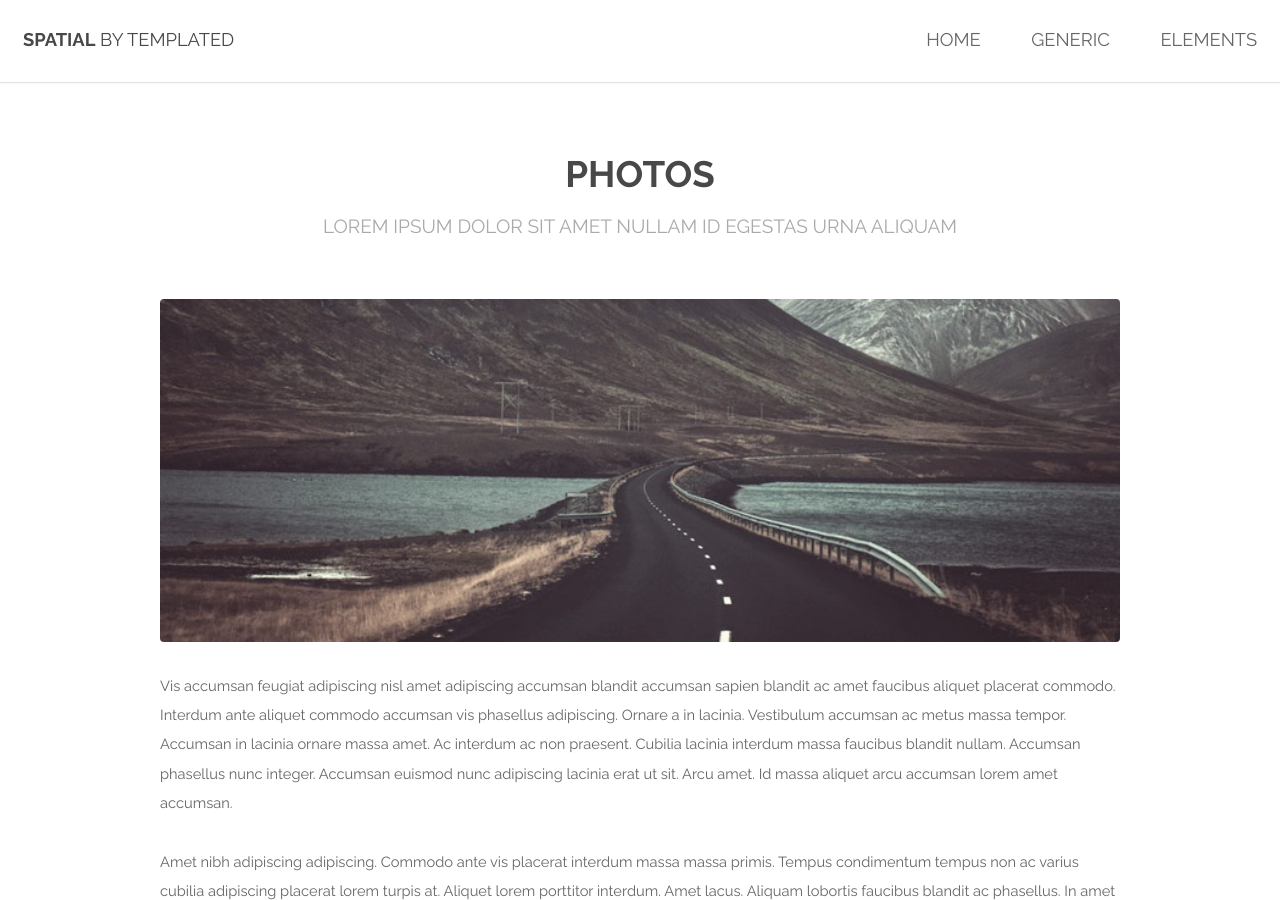
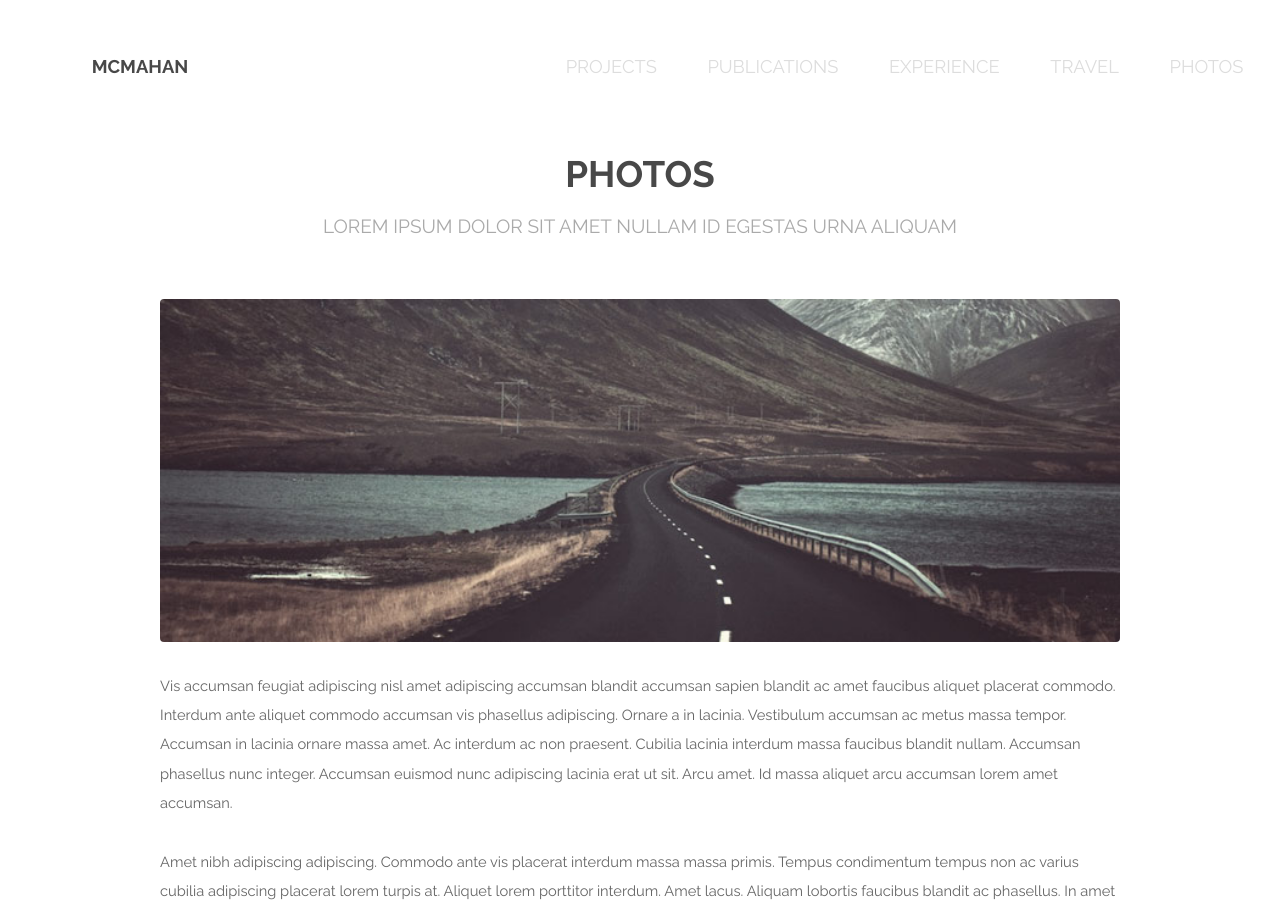
Before and after one commit to jbmcmahan/jbmcmahan.github.io, a Jekyll site: the page built from photos.html, in a window 1280 px wide and 900 px high. Built offline with Jekyll 4.4.1, drawn with Linux system fonts in a browser that asks for light colours; some of the changed text lies outside the part shown.

Commit message:
Update photos.html

```diff
--- a/photos.html
+++ b/photos.html
@@ -1,67 +1,16 @@
-<!DOCTYPE HTML>
-<html>
-	<head>
-		<title>Generic - Spatial by TEMPLATED</title>
-		<meta http-equiv="content-type" content="text/html; charset=utf-8" />
-		<meta name="description" content="" />
-		<meta name="keywords" content="" />
-		<!--[if lte IE 8]><script src="js/html5shiv.js"></script><![endif]-->
-		<script src="js/jquery.min.js"></script>
-		<script src="js/skel.min.js"></script>
-		<script src="js/skel-layers.min.js"></script>
-		<script src="js/init.js"></script>
-		<noscript>
-			<link rel="stylesheet" href="css/skel.css" />
-			<link rel="stylesheet" href="css/style.css" />
-			<link rel="stylesheet" href="css/style-xlarge.css" />
-		</noscript>
-	</head>
-	<body>
-
-		<!-- Header -->
-			<header id="header">
-				<h1><strong><a href="index.html">Spatial</a></strong> by Templated</h1>
-				<nav id="nav">
-					<ul>
-						<li><a href="index.html">Home</a></li>
-						<li><a href="generic.html">Generic</a></li>
-						<li><a href="elements.html">Elements</a></li>
-					</ul>
-				</nav>
-			</header>
-
+---
+layout: default
+---
 		<!-- Main -->
 			<section id="main" class="wrapper">
 				<div class="container">
-
 					<header class="major special">
 						<h2>Photos</h2>
 						<p>Lorem ipsum dolor sit amet nullam id egestas urna aliquam</p>
 					</header>
-
 					<a href="#" class="image fit"><img src="images/pic01.jpg" alt="" /></a>
 					<p>Vis accumsan feugiat adipiscing nisl amet adipiscing accumsan blandit accumsan sapien blandit ac amet faucibus aliquet placerat commodo. Interdum ante aliquet commodo accumsan vis phasellus adipiscing. Ornare a in lacinia. Vestibulum accumsan ac metus massa tempor. Accumsan in lacinia ornare massa amet. Ac interdum ac non praesent. Cubilia lacinia interdum massa faucibus blandit nullam. Accumsan phasellus nunc integer. Accumsan euismod nunc adipiscing lacinia erat ut sit. Arcu amet. Id massa aliquet arcu accumsan lorem amet accumsan.</p>
 					<p>Amet nibh adipiscing adipiscing. Commodo ante vis placerat interdum massa massa primis. Tempus condimentum tempus non ac varius cubilia adipiscing placerat lorem turpis at. Aliquet lorem porttitor interdum. Amet lacus. Aliquam lobortis faucibus blandit ac phasellus. In amet magna non interdum volutpat porttitor metus a ante ac neque. Nisi turpis. Commodo col. Interdum adipiscing mollis ut aliquam id ante adipiscing commodo integer arcu amet Ac interdum ac non praesent. Cubilia lacinia interdum massa faucibus blandit nullam. Accumsan phasellus nunc integer. Accumsan euismod nunc adipiscing lacinia erat ut sit. Arcu amet. Id massa aliquet arcu accumsan lorem amet accumsan commodo odio cubilia ac eu interdum placerat placerat arcu commodo lobortis adipiscing semper ornare pellentesque.</p>
 					<p>Amet nibh adipiscing adipiscing. Commodo ante vis placerat interdum massa massa primis. Tempus condimentum tempus non ac varius cubilia adipiscing placerat lorem turpis at. Aliquet lorem porttitor interdum. Amet lacus. Aliquam lobortis faucibus blandit ac phasellus. In amet magna non interdum volutpat porttitor metus a ante ac neque. Nisi turpis. Commodo col. Interdum adipiscing mollis ut aliquam id ante adipiscing commodo integer arcu amet blandit adipiscing arcu ante.</p>
-
 				</div>
 			</section>
-
-		<!-- Footer -->
-			<footer id="footer">
-				<div class="container">
-					<ul class="icons">
-						<li><a href="#" class="icon fa-facebook"></a></li>
-						<li><a href="#" class="icon fa-twitter"></a></li>
-						<li><a href="#" class="icon fa-instagram"></a></li>
-					</ul>
-					<ul class="copyright">
-						<li>&copy; Untitled</li>
-						<li>Design: <a href="http://templated.co">TEMPLATED</a></li>
-						<li>Images: <a href="http://unsplash.com">Unsplash</a></li>
-					</ul>
-				</div>
-			</footer>
-
-	</body>
-</html>
```
